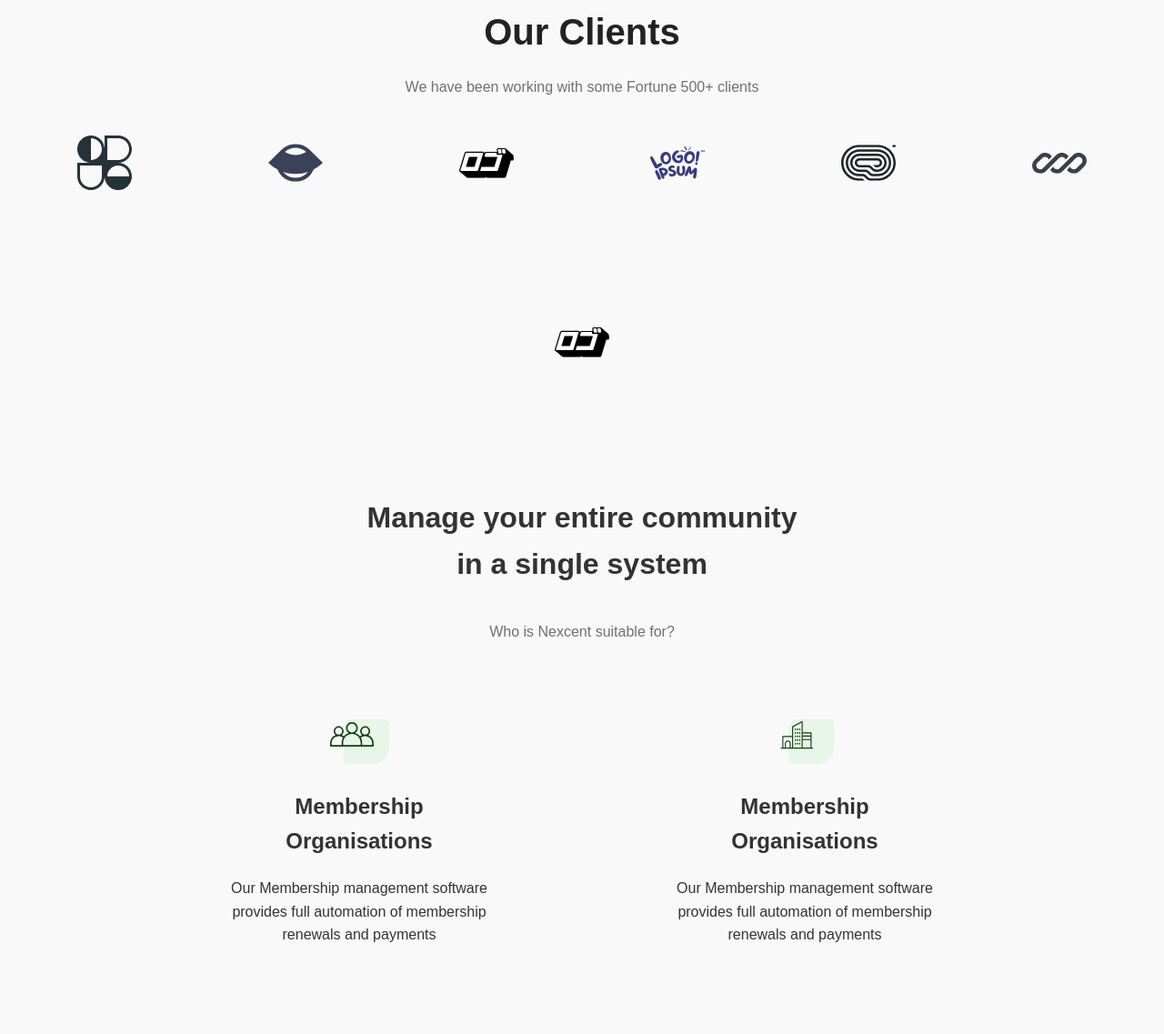
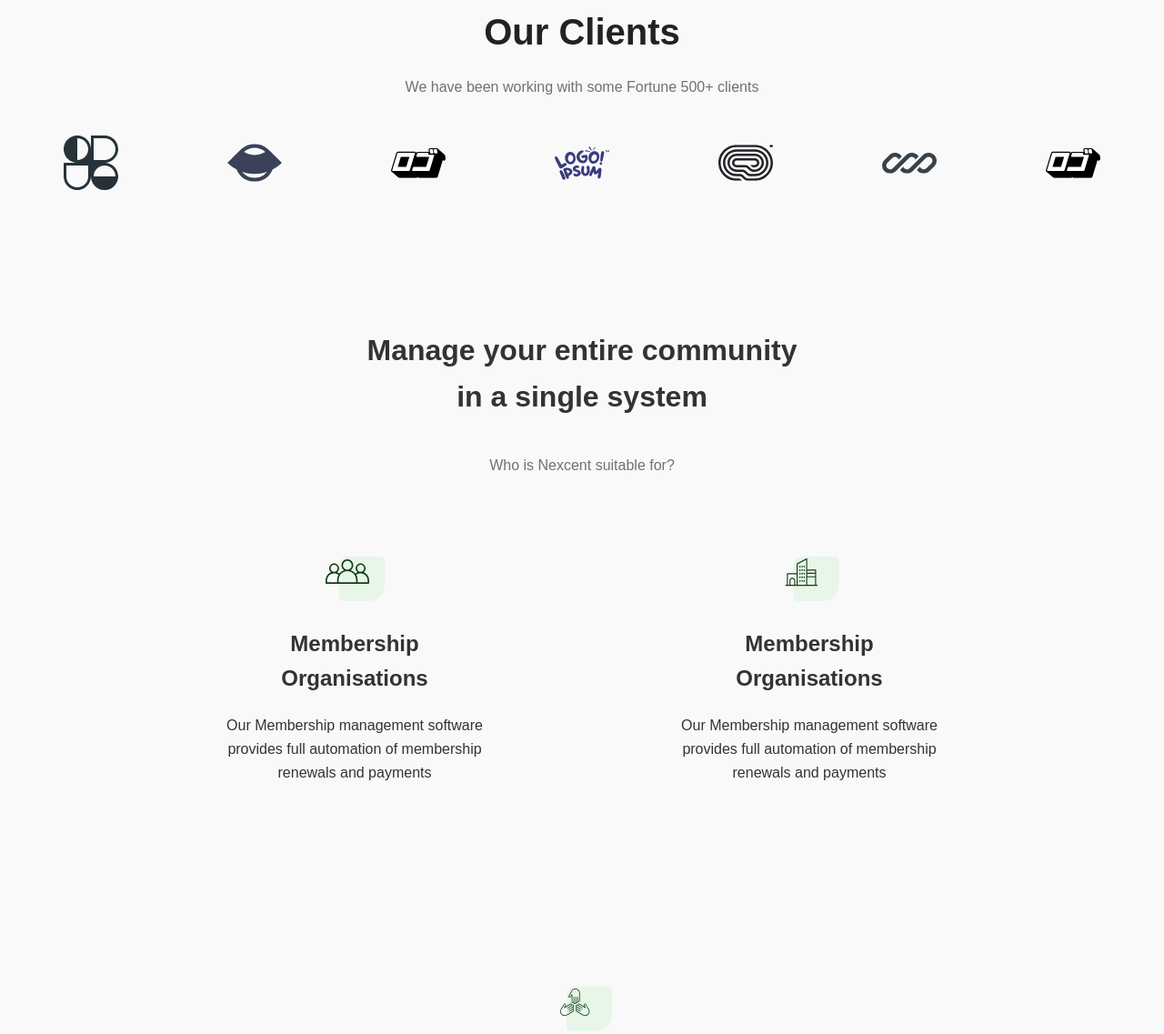
Before and after one commit to VennoRaditya/ujian, a plain HTML site: page index.html in a window 1280 px wide. Shown: the part 705-1842 px from the top of the page at 91% size. Drawn offline with Linux system fonts and the light colour scheme.

Commit message:
Update style.css

```diff
--- a/style.css
+++ b/style.css
@@ -101,7 +101,7 @@
     justify-content: center;
     align-items: center;
     flex-wrap: wrap;
-    gap: 150px;
+    gap: 120px;
     margin-bottom: 60px;
   }
 
@@ -144,7 +144,7 @@
 
   .card {
     max-width: 300px;
-    padding: 35px;
+    padding: 40px;
     text-align: center;
 
   }
```
